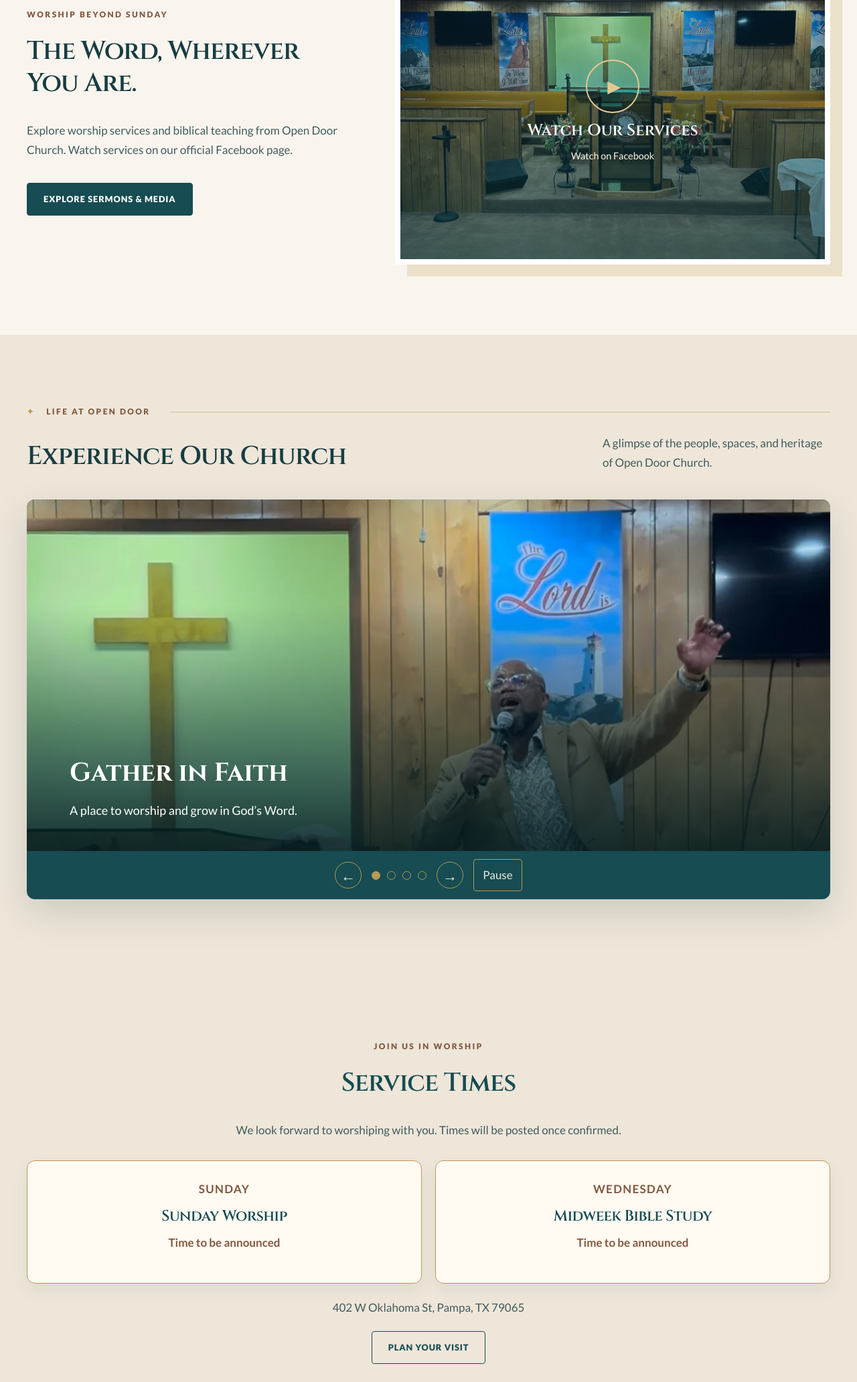
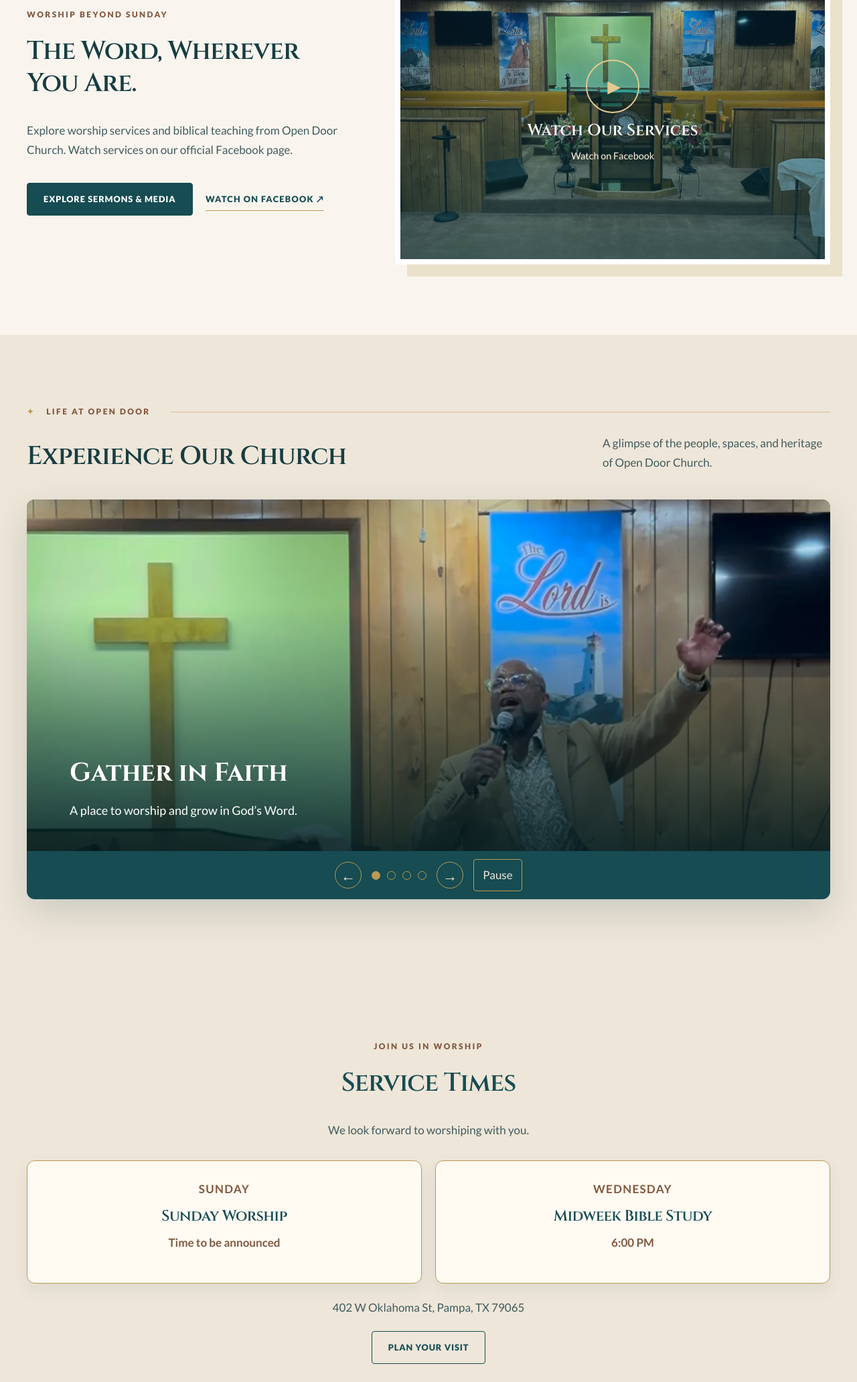
Before and after one commit to josephparis28-hue/Open-Door, a plain HTML site: page index.html in a window 1280 px wide. Shown: the part 1096-3160 px from the top of the page at 67% size. Drawn offline with Linux system fonts and the light colour scheme.

Commit message:
Updated Serive time properly.

```diff
--- a/index.html
+++ b/index.html
@@ -188,6 +188,9 @@
        <a class="button button-primary" href="./sermons/">
         Explore Sermons &amp; Media
        </a>
+       <a class="text-link facebook-inline-link" href="https://www.facebook.com/share/1DZhR4D1Pu/?mibextid=wwXIfr" rel="noopener noreferrer" target="_blank">
+        Watch on Facebook ↗
+       </a>
       </div>
       <a aria-label="Watch Open Door Church services on Facebook (opens in a new tab)" class="latest-message-art" href="https://www.facebook.com/share/1DZhR4D1Pu/?mibextid=wwXIfr" rel="noopener noreferrer" style="display: block; text-decoration: none;" target="_blank">
        <img alt="Open Door Church pulpit and cross" loading="lazy" src="./assets/images/pulpit.webp"/>
@@ -303,7 +306,7 @@
         Service Times
        </h2>
        <p>
-        We look forward to worshiping with you. Times will be posted once confirmed.
+        We look forward to worshiping with you.
        </p>
       </div>
       <div class="service-times-grid">
@@ -326,7 +329,7 @@
          Midweek Bible Study
         </h3>
         <p class="service-time-value">
-         Time to be announced
+         6:00 PM
         </p>
        </article>
       </div>
@@ -578,8 +581,7 @@
         A Century of Faithfulness
        </h2>
        <p>
-        Since November 1926, Open Door Church has stood on the foundation of God’s Word.
-        As we honor a century of ministry, we look forward with gratitude, faith, and purpose.
+        Since November 1926, Open Door Church has stood on the foundation of God’s Word. As we honor a century of ministry, we look forward with gratitude, faith, and purpose.
        </p>
        <a class="text-link" href="./about/">
         Explore Our History
@@ -601,8 +603,7 @@
        A Future of Purpose.
       </h2>
       <p>
-       Through generations and changes in leadership,
-       Open Door has remained anchored in God’s Word as the standard for life, leadership, and decision-making.
+       Through generations and changes in leadership, Open Door has remained anchored in God’s Word as the standard for life, leadership, and decision-making.
       </p>
       <a class="text-link" href="./about/">
        Our Story
--- a/script.js
+++ b/script.js
@@ -50,7 +50,7 @@ const SERVICE_SCHEDULE = [
     name: "Midweek Bible Study",
     time: "6:00 PM",
   },
-];SS
+];
 
 // EDIT UPCOMING EVENTS HERE. Keep the array empty until dates are confirmed.
 // Example: { title: 'Church Fellowship', date: '2027-01-17', time: '6:00 PM', location: 'Church fellowship hall', description: 'Join us for fellowship.' }
```
Also changed, not shown: build-seo.js (+6 -3 lines), visit/index.html (+2 -2 lines).
